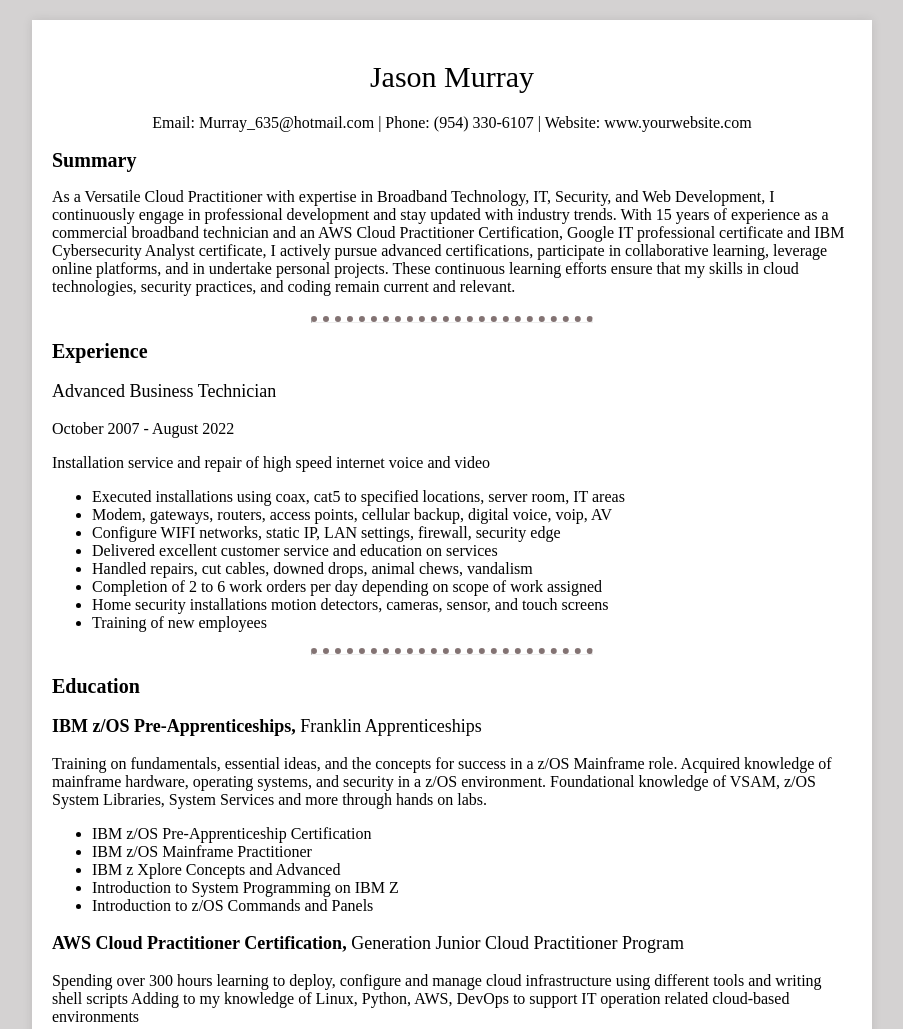
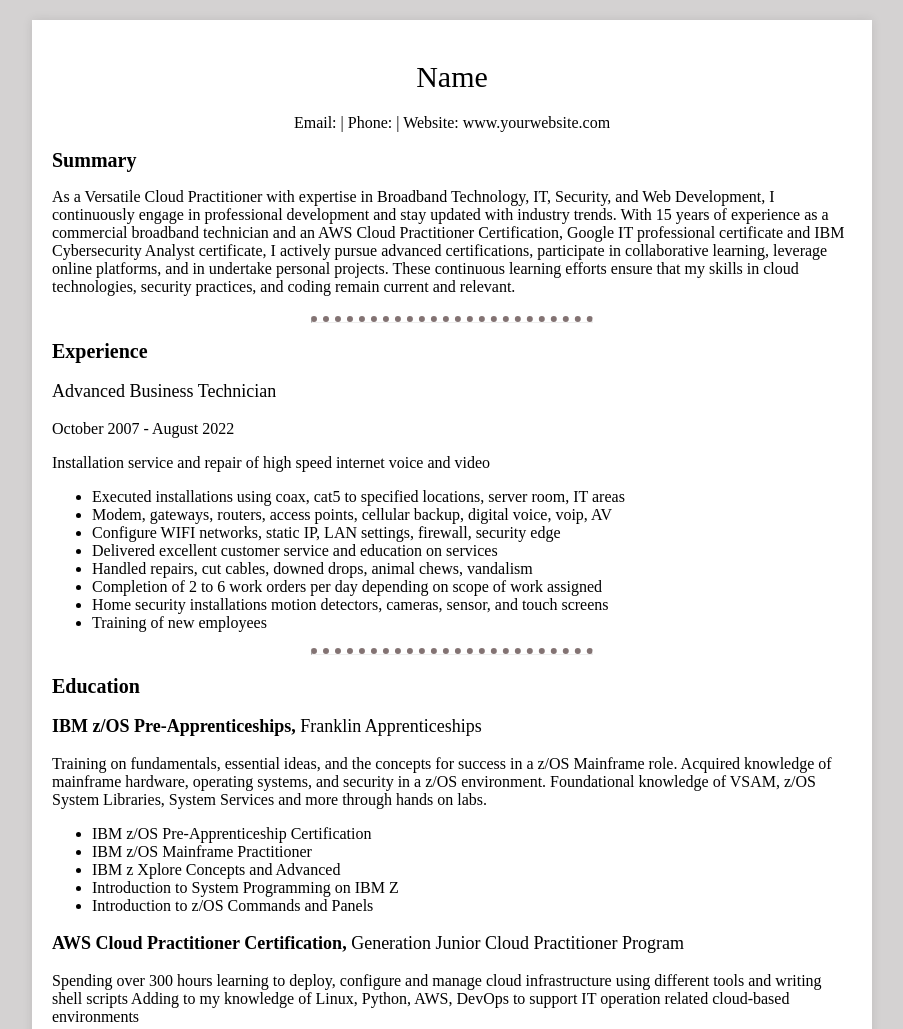
Before and after one commit to Jay-son9/tiger_cube, a plain HTML site: page contact.html in a window 1280 px wide. Shown: the top 1029 px of the page, without its empty margins (188-1091 px from the left). Drawn offline with Linux system fonts and the light colour scheme.

Commit message:
Update contact.html

```diff
--- a/contact.html
+++ b/contact.html
@@ -97,8 +97,8 @@
 
 <body>
     <div class="container">
-        <h1>Jason Murray</h1>
-        <p class="info">Email: Murray_635@hotmail.com | Phone: (954) 330-6107 | Website: www.yourwebsite.com</p>
+        <h1> Name</h1>
+        <p class="info">Email:  | Phone:  | Website: www.yourwebsite.com</p>
 
         <div class="section">
             <h2 class="section-title">Summary</h2>
```
